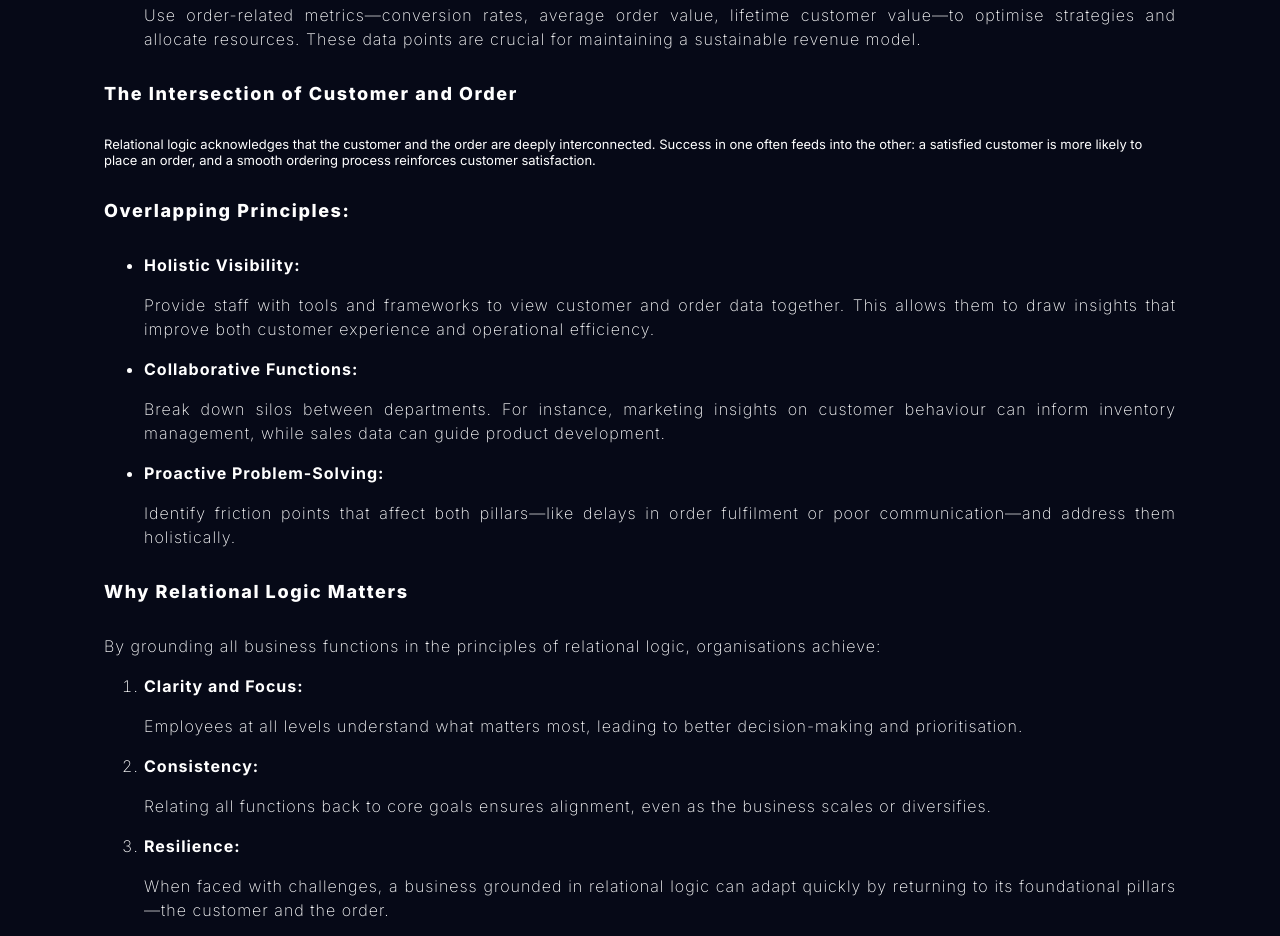
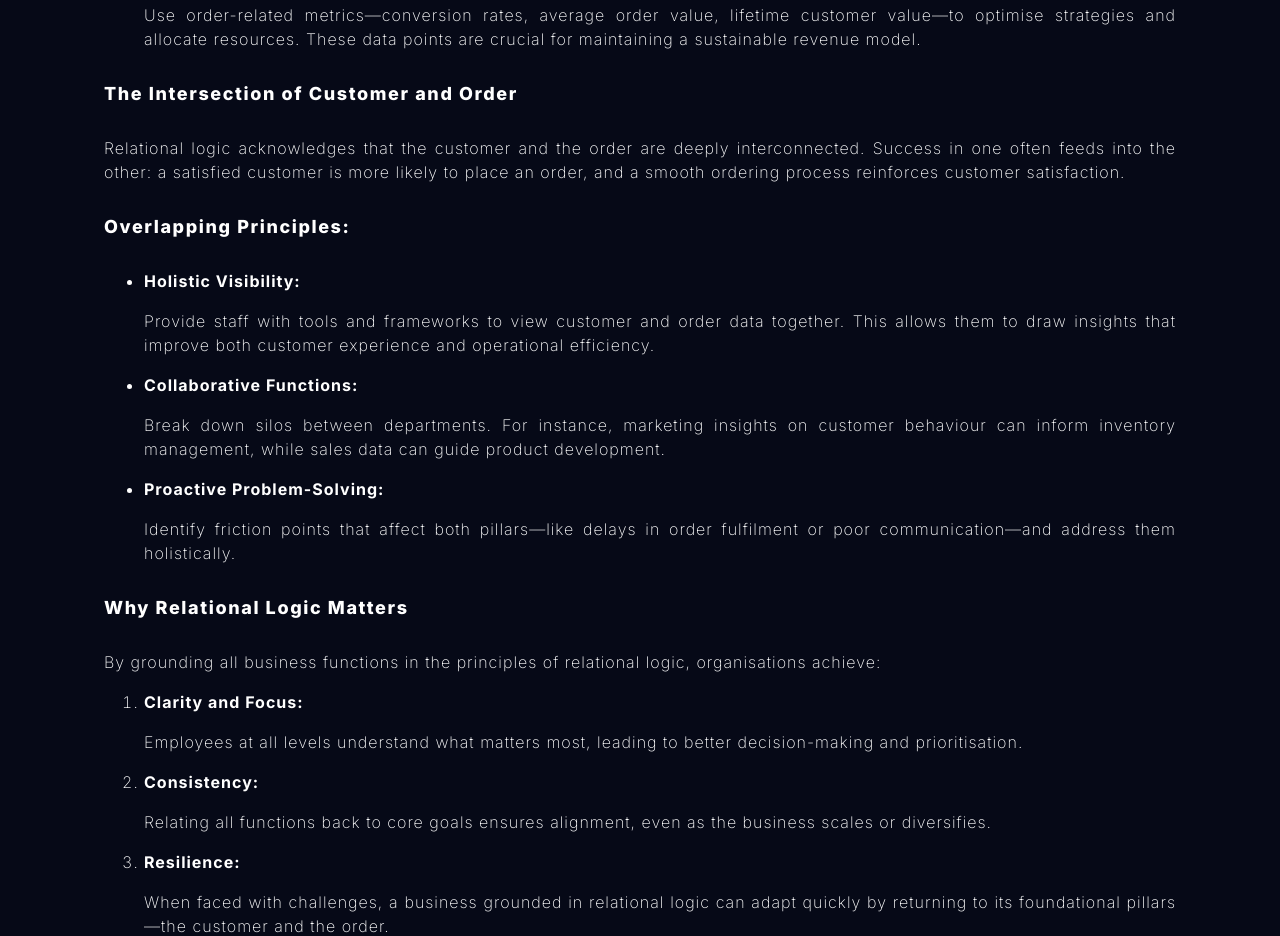
Before and after one commit to AnthonyDiCarlo/Blog, a plain HTML site: page Relational-Logic.html in a window 1280 px wide. Shown: the part 1550-2486 px from the top of the page. Drawn offline with Linux system fonts and the light colour scheme; a web font is replaced by a local one.

Commit message:
updated relational logic blog page to fix error

```diff
--- a/Relational-Logic.html
+++ b/Relational-Logic.html
@@ -87,7 +87,7 @@
         </ol>
 
         <h2 class="page_subheading">The Intersection of Customer and Order</h2>
-            <p>
+            <p class="page_content">
                 Relational logic acknowledges that the customer and the order are deeply interconnected. Success in one often feeds into the other: a satisfied customer is more likely to place an order, and a smooth ordering process reinforces customer satisfaction.
             </p>
 
```
